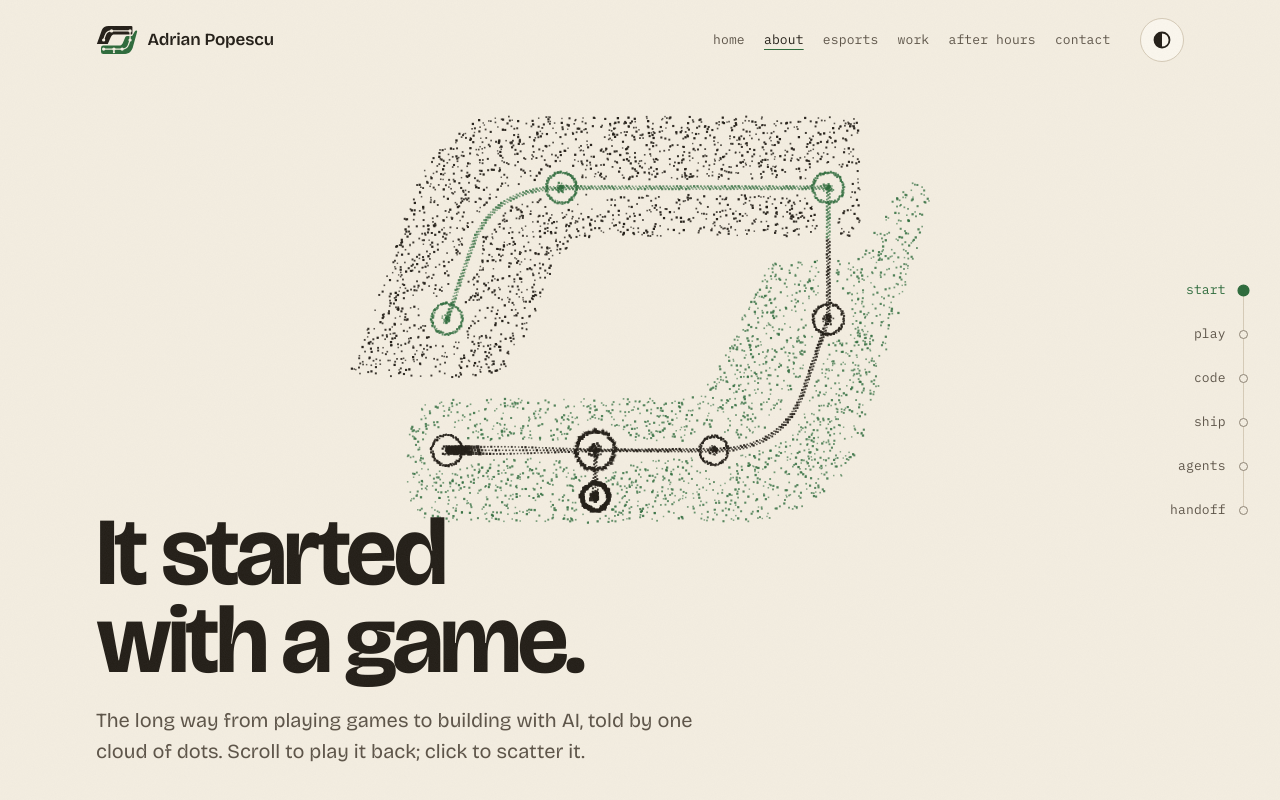
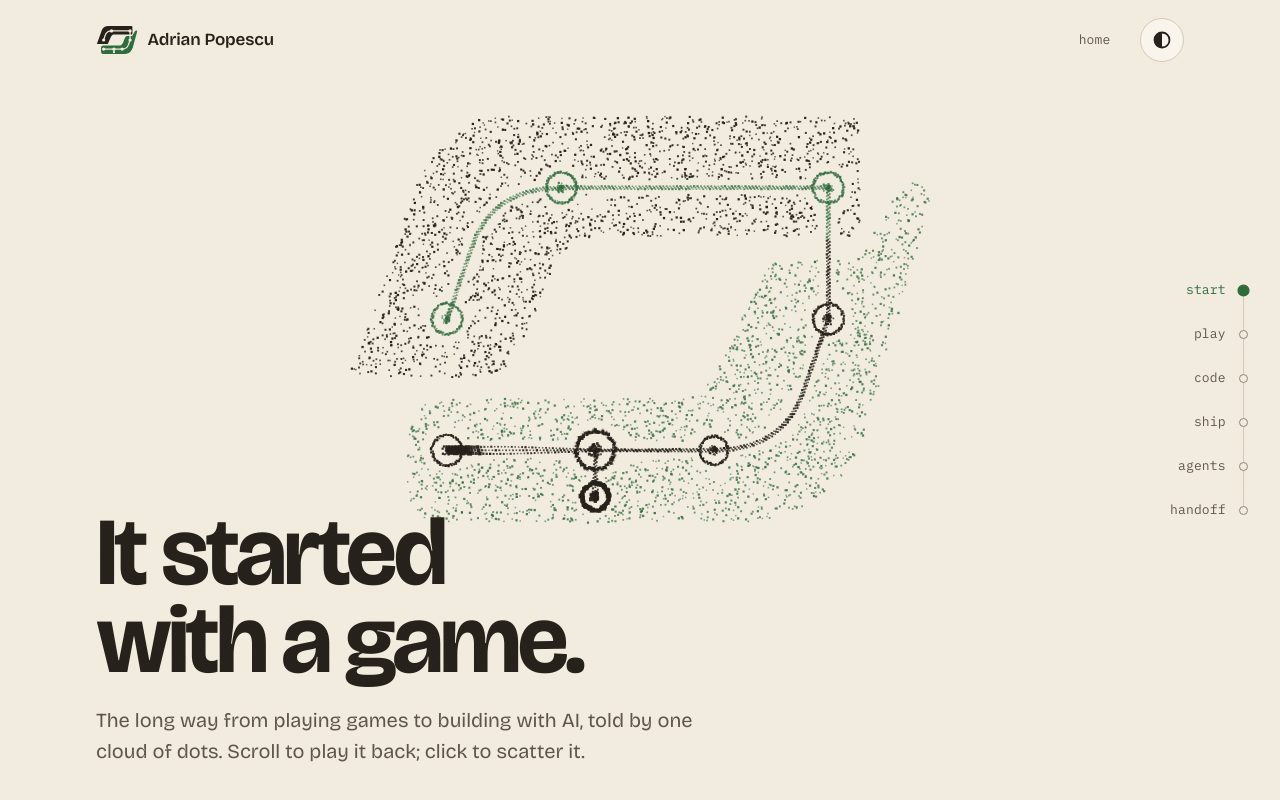
Before and after one commit to Cry0nicS/portofolio, a Next.js app: page /about in a window 1280 px wide. Shown: the top 800 px of the page. Built offline with nearby package versions, Linux system fonts and the light colour scheme.

Commit message:
Keep only the other page's link in the header
The homepage sections already have the sidebar and the phone dock, so
the header links just between home and /about, the same at every
width.

```diff
--- a/app/globals.css
+++ b/app/globals.css
@@ -329,11 +329,6 @@ svg {
 .nav a:hover {
   color: var(--accent);
 }
-.nav a[aria-current="page"] {
-  color: var(--text);
-  text-decoration: underline 1px var(--accent);
-  text-underline-offset: 0.4em;
-}
 .icon-btn {
   display: grid;
   place-items: center;
@@ -467,11 +462,6 @@ svg {
   .brand span {
     display: none;
   }
-  /* On small screens the page docks and the footer do the section navigating; only the page links stay, minus the one for the current page */
-  .nav a:not([href="/"], [href="/about"]),
-  .nav a[aria-current="page"] {
-    display: none;
-  }
   .header {
     justify-content: space-between;
   }
--- a/app/site-nav.tsx
+++ b/app/site-nav.tsx
@@ -3,14 +3,10 @@
 import Link from "next/link";
 import { usePathname } from "next/navigation";
 
-// On phones the only links left are the page links (home, about), minus the one for the current page
+// Page links only, minus the current page; each page's rail or dock navigates its sections
 const links = [
   ["/", "home"],
   ["/about", "about"],
-  ["/#esports", "esports"],
-  ["/#work", "work"],
-  ["/#after-hours", "after hours"],
-  ["/#contact", "contact"],
 ];
 
 export function SiteNav() {
@@ -18,13 +14,9 @@ export function SiteNav() {
   return (
     <nav className="nav mono" aria-label="Site">
       {links
-        .filter(([href]) => href !== "/" || pathname !== "/")
+        .filter(([href]) => href !== pathname)
         .map(([href, label]) => (
-          <Link
-            key={href}
-            href={href}
-            aria-current={pathname === href ? "page" : undefined}
-          >
+          <Link key={href} href={href}>
             {label}
           </Link>
         ))}
```
